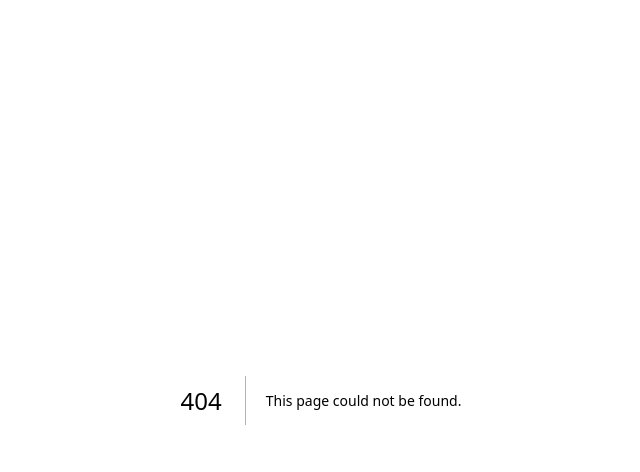
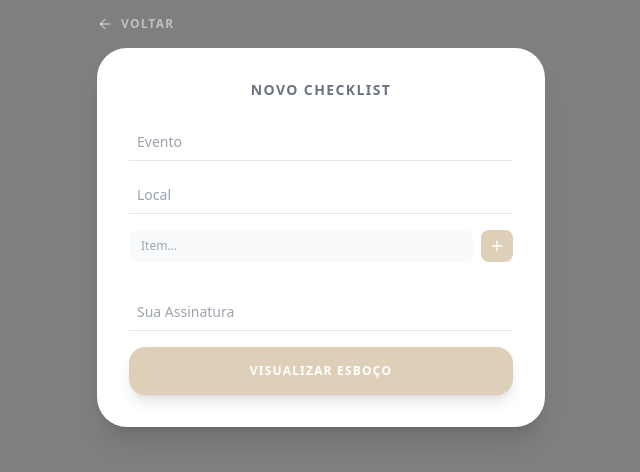
Before and after one commit to layssa20pinheiro-oss/app-checklist-v2, a Next.js app: page /checklist in a window 1280 px wide. Before the commit this address had no page. Shown: the top 472 px of the page, without its empty margins (319-959 px from the left). Built offline with nearby package versions, Linux system fonts and the light colour scheme.

Commit message:
Create checklist.js

```diff
--- /dev/null
+++ b/pages/checklist.js
@@ -0,0 +1,123 @@
+import { useRouter } from 'next/router';
+import { useState, useRef, useEffect } from 'react';
+import { createClient } from '@supabase/supabase-js';
+import html2canvas from 'html2canvas';
+import { Camera, Plus, Trash2, Send, Loader2, ArrowLeft } from 'lucide-react';
+import Link from 'next/link';
+
+const supabase = createClient(
+  'https://rticfwqptlxkpgawpzwf.supabase.co',
+  'eyJhbGciOiJIUzI1NiIsInR5cCI6IkpXVCJ9.eyJpc3MiOiJzdXBhYmFzZSIsInJlZiI6InJ0aWNmd3FwdGx4a3BnYXdwendmIiwicm9sZSI6ImFub24iLCJpYXQiOjE3NzM4NDA2MTEsImV4cCI6MjA4OTQxNjYxMX0.vOmi-rKKxXuZ5SP7uZe81Cr0fKW_fWN4Hmuf90soijM'
+);
+
+export default function ChecklistPage() {
+  const router = useRouter();
+  const { id, reportId } = router.query;
+
+  const [etapa, setEtapa] = useState('form');
+  const [loading, setLoading] = useState(false);
+  const [itens, setItens] = useState([]);
+  const [novoItem, setNovoItem] = useState('');
+  const [form, setForm] = useState({ evento: '', local: '', responsavel: '' });
+  const [finalReportId, setFinalReportId] = useState('');
+  const areaCapturaRef = useRef();
+
+  useEffect(() => {
+    if (reportId) {
+      supabase.from('checklists').select('*').eq('id', reportId).single().then(({ data }) => {
+        if (data) {
+          setForm({ evento: data.evento, local: data.local, responsavel: data.responsavel });
+          setItens(data.itens || []);
+        }
+      });
+    }
+  }, [reportId]);
+
+  const salvarETerminar = async () => {
+    setLoading(true);
+    try {
+      const canvas = await html2canvas(areaCapturaRef.current, { scale: 2, backgroundColor: "#7e7f7f" });
+      const imagemBlob = await new Promise(res => canvas.toBlob(res, 'image/png'));
+      const nomeImg = `rel_${Date.now()}.png`;
+      await supabase.storage.from('fotos').upload(nomeImg, imagemBlob);
+      const urlImg = supabase.storage.from('fotos').getPublicUrl(nomeImg).data.publicUrl;
+
+      const dados = { ...form, itens, pdf_url: urlImg, evento_id: id };
+
+      let res;
+      if (reportId) { res = await supabase.from('checklists').update(dados).eq('id', reportId).select(); }
+      else { res = await supabase.from('checklists').insert([dados]).select(); }
+
+      if (res.data) {
+        setFinalReportId(res.data[0].id);
+        setEtapa('sucesso');
+      }
+    } catch (e) { alert(e.message); }
+    setLoading(false);
+  };
+
+  const enviarWhatsApp = () => {
+    const linkApp = `${window.location.origin}/?id=${finalReportId}`;
+    const texto = `Olá! Finalizamos a organização dos seus pertences. Tudo foi recolhido com muito cuidado por nossa equipe.\n\n✨ *Seu Relatório Digital:* ${linkApp}\n\nFoi um prazer fazer parte desse sonho.`;
+    window.open(`https://wa.me/?text=${encodeURIComponent(texto)}`, '_top');
+  };
+
+  return (
+    <div className="min-h-screen bg-[#7e7f7f] p-4 flex flex-col items-center font-sans">
+      {etapa === 'form' && (
+        <div className="w-full max-w-md">
+          <Link href={`/menu-evento?id=${id}`} className="text-white/50 mb-4 flex items-center gap-2 text-xs uppercase font-bold tracking-widest"><ArrowLeft size={16}/> Voltar</Link>
+          <div className="bg-white rounded-[30px] p-8 shadow-xl">
+            <h2 className="text-center font-bold text-gray-500 mb-6 uppercase text-sm tracking-widest">{reportId ? "Editar Relatório" : "Novo Checklist"}</h2>
+            <div className="space-y-4">
+              <input className="w-full border-b p-2 outline-none text-sm" placeholder="Evento" value={form.evento} onChange={e=>setForm({...form, evento: e.target.value})} />
+              <input className="w-full border-b p-2 outline-none text-sm" placeholder="Local" value={form.local} onChange={e=>setForm({...form, local: e.target.value})} />
+              <div className="flex gap-2">
+                <input className="flex-1 bg-gray-50 rounded-lg px-3 text-xs" placeholder="Item..." value={novoItem} onChange={e=>setNovoItem(e.target.value)} />
+                <button onClick={() => { if(novoItem.trim()){ setItens([...itens, novoItem.trim()]); setNovoItem(''); } }} className="bg-[#ded0b8] p-2 rounded-lg text-white"><Plus size={16}/></button>
+              </div>
+              <ul className="text-xs space-y-1">
+                {itens.map((it, i) => <li key={i} className="bg-gray-50 p-2 rounded flex justify-between italic text-gray-500">• {it} <Trash2 size={14} onClick={()=>setItens(itens.filter((_,idx)=>idx!==i))} className="text-red-200"/></li>)}
+              </ul>
+              <input className="w-full border-b p-2 outline-none text-sm" placeholder="Sua Assinatura" value={form.responsavel} onChange={e=>setForm({...form, responsavel: e.target.value})} />
+              <button onClick={() => setEtapa('resumo')} className="w-full bg-[#ded0b8] text-white font-bold py-4 rounded-2xl mt-4 uppercase text-xs tracking-widest shadow-lg">Visualizar Esboço</button>
+            </div>
+          </div>
+        </div>
+      )}
+
+      {etapa === 'resumo' && (
+        <div className="w-full flex flex-col items-center pb-20">
+          <div ref={areaCapturaRef} className="w-[380px] bg-[#7e7f7f] p-6 flex flex-col items-center">
+            <img src="https://rticfwqptlxkpgawpzwf.supabase.co/storage/v1/object/public/fotos/logo.png" className="max-w-[120px] mb-6" />
+            <div className="w-full bg-white rounded-[25px] p-8 text-gray-700 text-xs shadow-sm">
+                <h2 className="text-center font-bold text-lg mb-6 uppercase tracking-[5px] text-[#7e7f7f]">Relatório</h2>
+                <p className="border-b pb-2 mb-2 uppercase"><strong>EVENTO:</strong> {form.evento}</p>
+                <p className="border-b pb-2 mb-2 uppercase"><strong>LOCAL:</strong> {form.local}</p>
+                <div className="mt-4 font-bold">ITENS RECOLHIDOS:</div>
+                <ul className="italic text-gray-400 mb-6 pl-2">{itens.map((it, i) => <li key={i}>• {it}</li>)}</ul>
+                <p className="border-t pt-4"><strong>ASSINATURA:</strong> {form.responsavel}</p>
+            </div>
+          </div>
+          <div className="fixed bottom-0 bg-white p-4 flex gap-2 w-full max-w-md rounded-t-3xl shadow-2xl">
+            <button onClick={() => setEtapa('form')} className="flex-1 bg-gray-50 py-4 rounded-2xl text-xs font-bold uppercase text-gray-400">Ajustar</button>
+            <button onClick={salvarETerminar} className="flex-2 bg-[#8da38d] text-white py-4 px-8 rounded-2xl text-xs font-bold uppercase shadow-lg">
+                {loading ? <Loader2 className="animate-spin mx-auto"/> : "Confirmar e Enviar"}
+            </button>
+          </div>
+        </div>
+      )}
+
+      {etapa === 'sucesso' && (
+        <div className="bg-white rounded-[40px] p-10 text-center shadow-2xl max-w-xs mt-20">
+          <div className="text-5xl mb-4">✨</div>
+          <h2 className="text-gray-500 font-bold uppercase text-sm tracking-widest mb-10">Relatório Criado!</h2>
+          <button onClick={enviarWhatsApp} className="w-full bg-[#25D366] text-white py-4 rounded-2xl font-bold text-xs uppercase flex items-center justify-center gap-2 mb-4 shadow-lg">
+            <Send size={16}/> Enviar no WhatsApp
+          </button>
+          <button onClick={() => router.push(`/menu-evento?id=${id}`)} className="w-full text-gray-400 py-4 text-[10px] font-bold uppercase tracking-widest">Voltar ao Menu</button>
+        </div>
+      )}
+    </div>
+  );
+}
```
